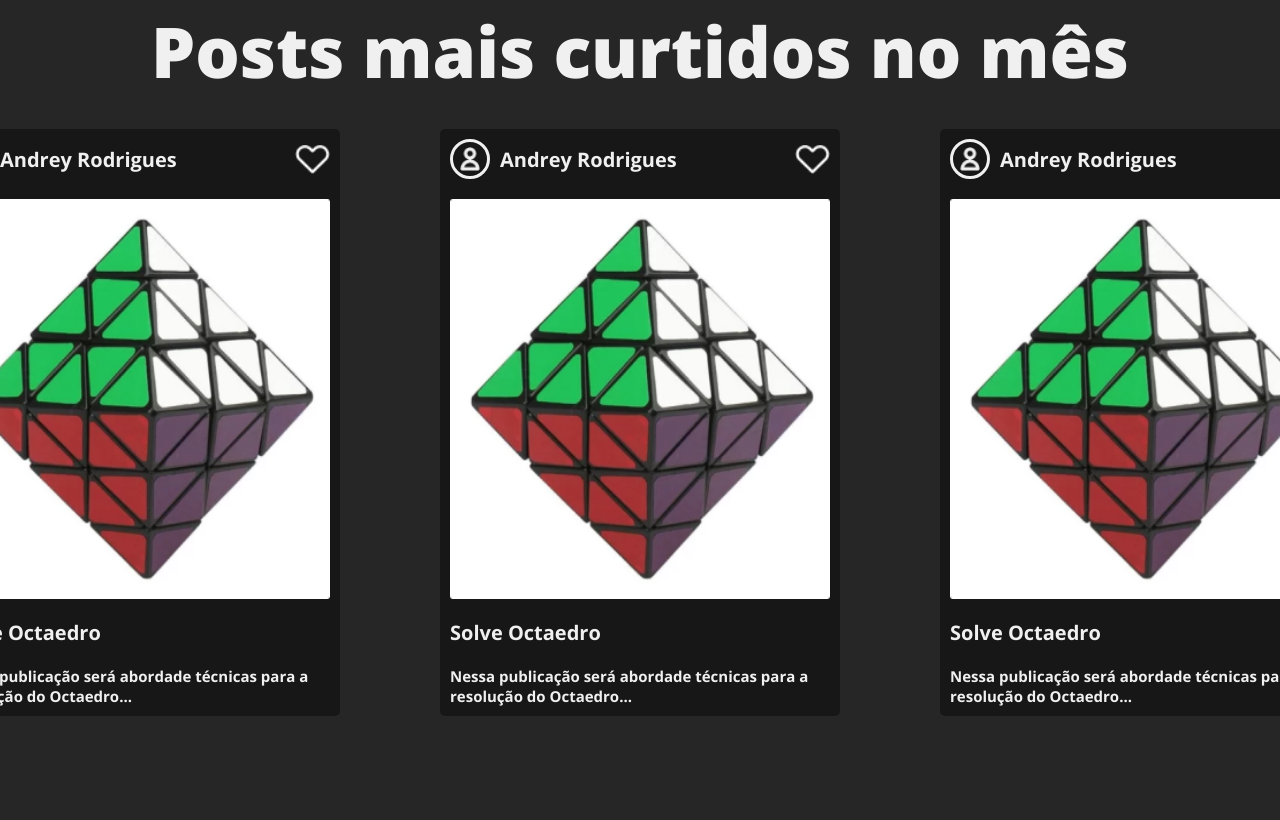
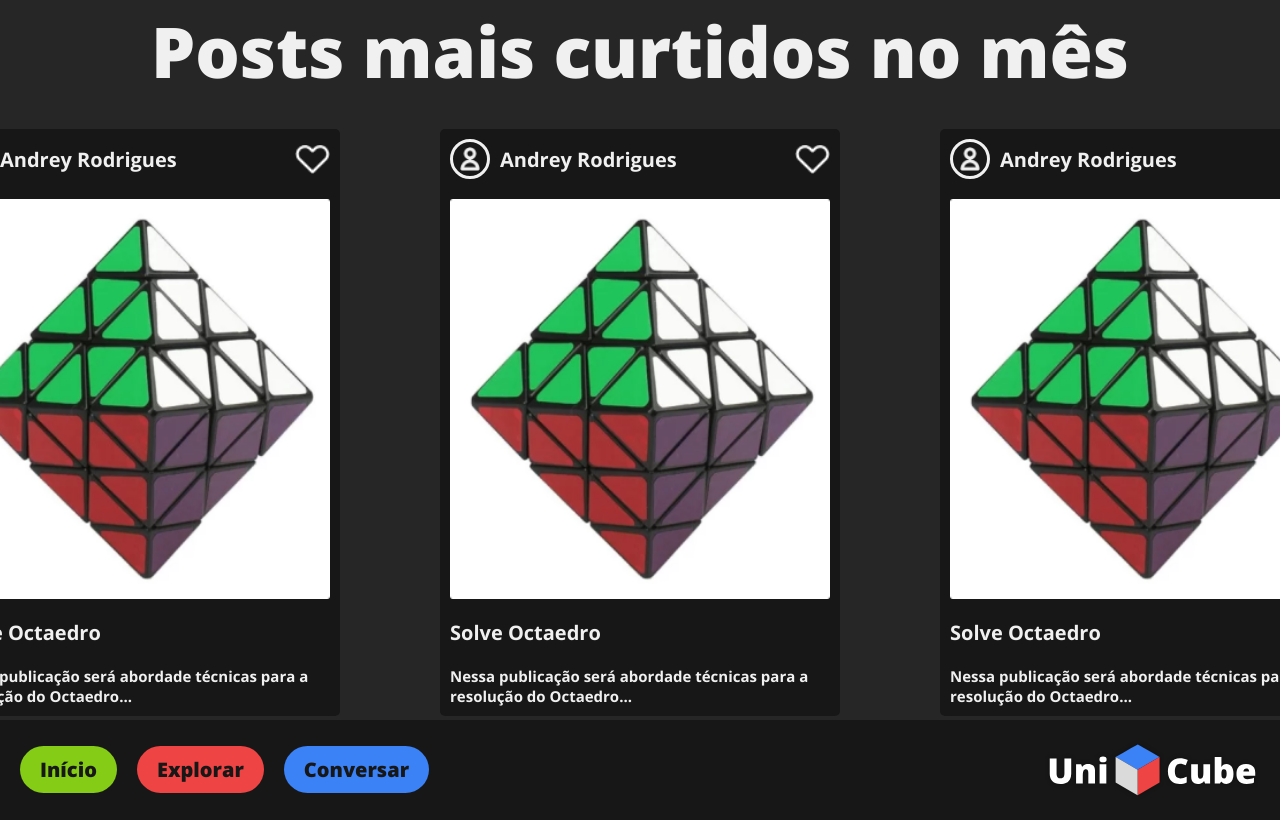
Before and after one commit to AndreyR05/UniCube, a plain HTML site: page pages/index.html in a window 1280 px wide. Shown: the part 2511-3331 px from the top of the page. Before the commit the page ends 3231 px from the top, so only its background shows below. Drawn offline with nearby package versions, Linux system fonts and the light colour scheme.

Commit message:
feat: add footer

```diff
--- a/pages/index.html
+++ b/pages/index.html
@@ -11,6 +11,7 @@
     <link rel="stylesheet" href="../styles/navbar.css">
     <link rel="stylesheet" href="../styles/global.css">
     <link rel="stylesheet" href="../styles/initial.css">
+    <link rel="stylesheet" href="../styles/footer.css">
 </head>
 <body>
     <div class="divNavbar">
@@ -148,5 +149,13 @@
             </div>
         </div>
     </div>
+    <div class="footer">
+        <div class="divButtons">
+            <button class="btnFooter greenFooter">Início</button>
+            <button class="btnFooter redFooter">Explorar</button>
+            <button class="btnFooter blueFooter">Conversar</button>
+        </div>
+        <img class="logoFooter" src="../assets/imgs/logo.svg">
+    </div>
 </body>
 </html>
--- /dev/null
+++ b/styles/footer.css
@@ -0,0 +1,32 @@
+.footer{
+    display: flex;
+    width: 100%;
+    height: 100px;
+    padding: 20px;
+    justify-content: space-between;
+    align-items: center;
+    background: #171717
+}
+.divButtons{
+    display: flex;
+    gap: 20px
+}
+.btnFooter{
+    padding: 10px 20px;
+    border-radius: 30px;
+    font-size: 20px;
+    font-weight: 800;
+    color: #171717;
+}
+.redFooter{
+    background: #EF4444;
+}
+.greenFooter{
+    background: #84CC16;
+}
+.blueFooter{
+    background: #3B82F6;
+}
+.logoFooter{
+    height: 60px;
+}
```
